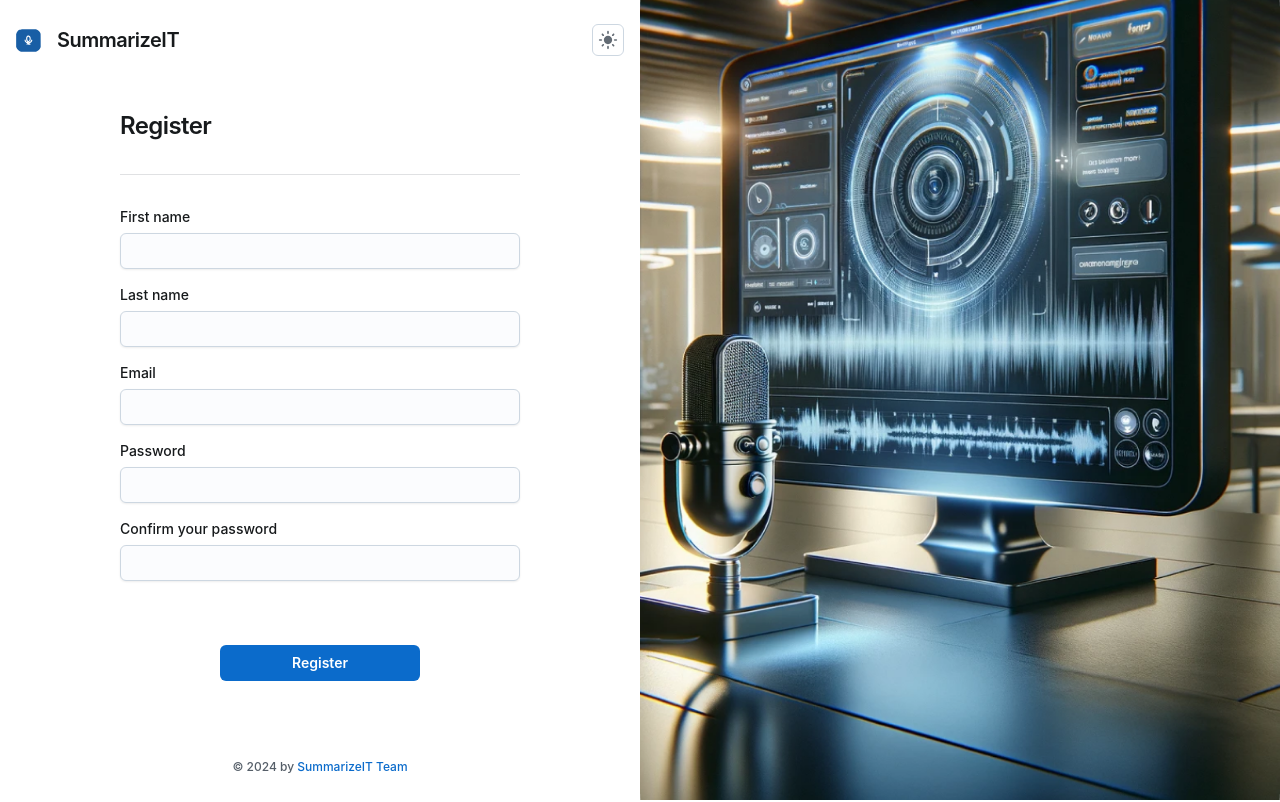
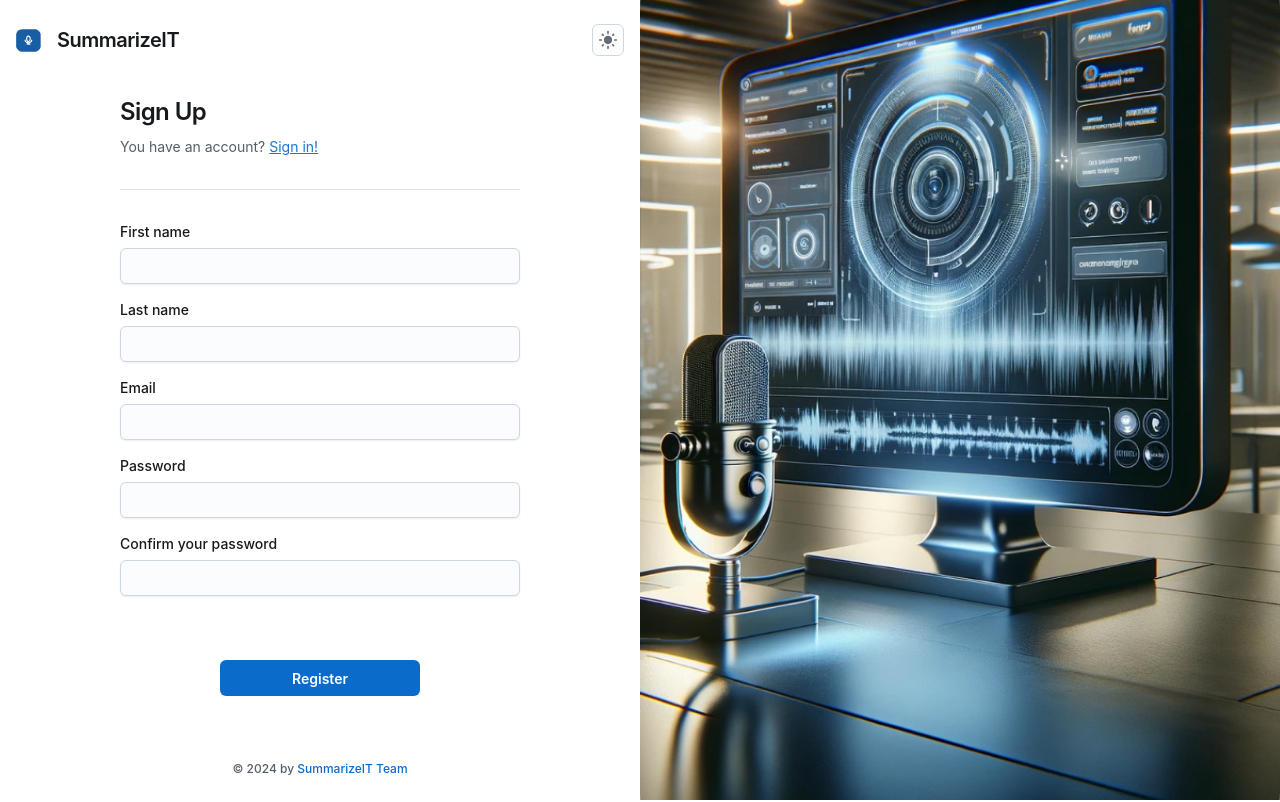
Before and after one commit to SummarizeIT/frontend, a React (Vite) app: page /signUp in a window 1280 px wide. Built offline with nearby package versions, Linux system fonts and the light colour scheme; no server answers.

Commit message:
add sign in link in sign up

```diff
--- a/src/pages/auth/signIn.tsx
+++ b/src/pages/auth/signIn.tsx
@@ -17,7 +17,7 @@ import LightModeRoundedIcon from "@mui/icons-material/LightModeRounded";
 import { LogoIcon } from "../../components/Icons";
 import loginImg from "../../assets/loginimg.png";
 import { Link as RouterLink } from "react-router-dom";
-import { useAuth } from "@/utils/auth-context"; // Adjust this import according to your project structure
+import { useAuth } from "@/utils/auth-context";
 import Checkbox from "@mui/joy/Checkbox";
 import { useNavigate } from "react-router-dom";
 
@@ -175,7 +175,6 @@ export default function SignInPage() {
                 },
               })}
             >
-              or
             </Divider>
             <Stack gap={4} sx={{ mt: 2 }}>
 
--- a/src/pages/auth/signUp.tsx
+++ b/src/pages/auth/signUp.tsx
@@ -16,7 +16,7 @@ import DarkModeRoundedIcon from "@mui/icons-material/DarkModeRounded";
 import LightModeRoundedIcon from "@mui/icons-material/LightModeRounded";
 import { LogoIcon } from "../../components/Icons";
 import loginImg from "../../assets/loginimg.png";
-import { useNavigate } from "react-router-dom";
+import { useNavigate ,Link as RouterLink } from "react-router-dom";
 
 import AuthManager, { RegisterData } from "@/utils/auth";
 
@@ -133,10 +133,19 @@ export default function SignUpPage() {
               },
             }}
           >
-            <Stack gap={4} sx={{ mb: 2 }}>
+                        <Stack gap={4} sx={{ mb: 2 }}>
               <Stack gap={1}>
                 <Typography component="h1" level="h3">
-                  Register
+                  Sign Up
+                </Typography>
+                <Typography level="body-sm">
+                  You have an account?{" "}
+                  <RouterLink
+                    to="/signin"
+                    style={{ textDecoration: 'underline', color: '#1976d2', cursor: 'pointer' }}
+                  >
+                    Sign in!
+                  </RouterLink>
                 </Typography>
               </Stack>
             </Stack>
@@ -146,7 +155,9 @@ export default function SignUpPage() {
                   color: { xs: "#FFF", md: "text.tertiary" },
                 },
               })}
-            ></Divider>
+            >
+            </Divider>
+
             <Stack gap={4} sx={{ mt: 2 }}>
               <form
                 onSubmit={async (event: React.FormEvent<SignInFormElement>) => {
@@ -217,6 +228,7 @@ export default function SignUpPage() {
                     name="confirmpassword"
                   />
                 </FormControl>
+
                 <Stack gap={4} sx={{ mt: 2 }}>
                   <Box
                     sx={{
```
